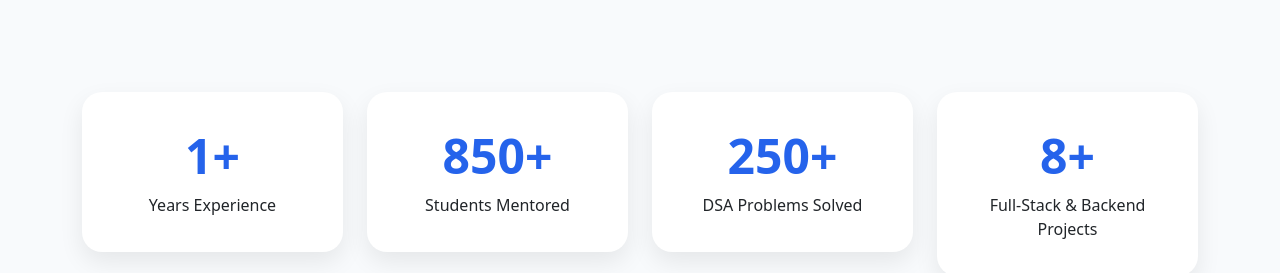
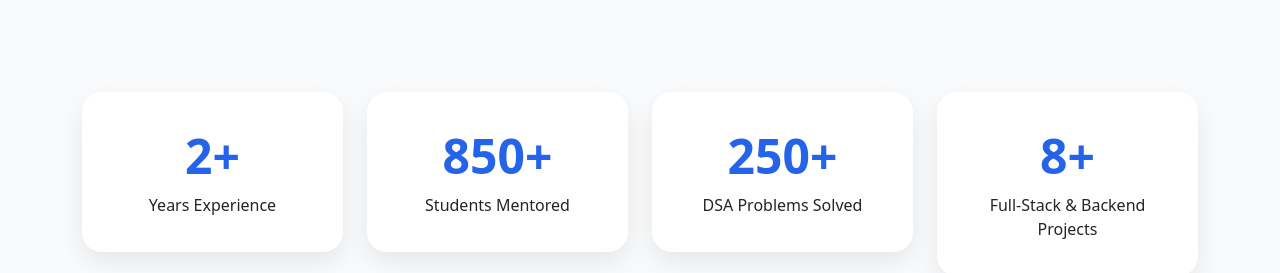
Before and after one commit to ShivamVishw/portfolio-frontend, an Angular app: page / in a window 1280 px wide. Shown: the part 960-1233 px from the top of the page. Built offline with nearby package versions, Linux system fonts and the light colour scheme.

Commit message:
Updated year of experience

```diff
--- a/src/app/pages/home/home.html
+++ b/src/app/pages/home/home.html
@@ -133,7 +133,7 @@ href="https://cdn.jsdelivr.net/gh/devicons/devicon@latest/devicon.min.css">
 
         <div class="col-md-3">
           <div class="stat-card">
-            <h2>1+</h2>
+            <h2>2+</h2>
             <p>Years Experience</p>
           </div>
         </div>
```
